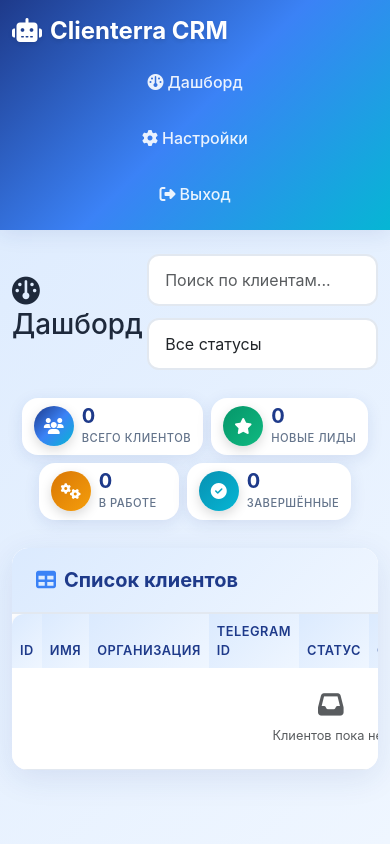
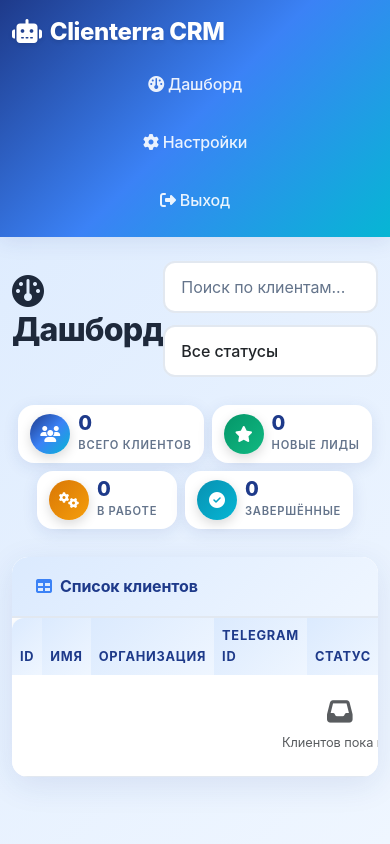
Before and after one commit to ntolkachev-gh/Clienterra-CRM, a Flask app: page / in a window 390 px wide. Run offline with Flask 3, Linux system fonts and the light colour scheme; a user stored in the database is signed in; data that the repository does not hold is empty.

Commit message:
📝 Улучшена типографика интерфейса
- Добавлен шрифт Inter с полным набором весов
- Улучшены заголовки с правильными размерами и отступами
- Оптимизированы межбуквенные интервалы (letter-spacing)
- Улучшена читаемость текста
- Адаптивная типографика для мобильных устройств
- Профессиональные настройки рендеринга шрифтов

```diff
--- a/static/css/style.css
+++ b/static/css/style.css
@@ -16,13 +16,24 @@
     --ocean-gradient-light: linear-gradient(135deg, #dbeafe 0%, #eff6ff 100%);
 }
 
+/* Импорт шрифтов */
+@import url('https://fonts.googleapis.com/css2?family=Inter:wght@300;400;500;600;700;800&display=swap');
+@import url('https://fonts.googleapis.com/css2?family=JetBrains+Mono:wght@400;500;600&display=swap');
+
 body {
     background: var(--ocean-gradient-light);
     color: var(--ocean-text);
-    font-family: 'Inter', -apple-system, BlinkMacSystemFont, 'Segoe UI', Roboto, sans-serif;
+    font-family: 'Inter', -apple-system, BlinkMacSystemFont, 'Segoe UI', Roboto, Oxygen, Ubuntu, Cantarell, sans-serif;
+    font-weight: 400;
+    font-size: 16px;
+    line-height: 1.6;
+    letter-spacing: -0.01em;
     min-height: 100vh;
     margin: 0;
     padding: 0;
+    text-rendering: optimizeLegibility;
+    -webkit-font-smoothing: antialiased;
+    -moz-osx-font-smoothing: grayscale;
 }
 
 /* Полноэкранные контейнеры */
@@ -40,6 +51,59 @@
     margin-top: 1rem;
 }
 
+/* Типографика */
+h1, h2, h3, h4, h5, h6 {
+    font-family: 'Inter', -apple-system, BlinkMacSystemFont, 'Segoe UI', Roboto, sans-serif;
+    font-weight: 700;
+    line-height: 1.2;
+    letter-spacing: -0.025em;
+    color: var(--ocean-text);
+    margin-bottom: 0.5em;
+}
+
+h1 {
+    font-size: 2.5rem;
+    font-weight: 800;
+    letter-spacing: -0.03em;
+}
+
+h2 {
+    font-size: 2rem;
+    font-weight: 700;
+    letter-spacing: -0.025em;
+}
+
+h3 {
+    font-size: 1.75rem;
+    font-weight: 600;
+    letter-spacing: -0.02em;
+}
+
+h4 {
+    font-size: 1.5rem;
+    font-weight: 600;
+    letter-spacing: -0.015em;
+}
+
+h5 {
+    font-size: 1.25rem;
+    font-weight: 600;
+    letter-spacing: -0.01em;
+}
+
+h6 {
+    font-size: 1.125rem;
+    font-weight: 600;
+    letter-spacing: -0.005em;
+}
+
+p {
+    font-size: 1rem;
+    line-height: 1.7;
+    letter-spacing: -0.005em;
+    margin-bottom: 1rem;
+}
+
 /* Навигация */
 .navbar {
     background: var(--ocean-gradient) !important;
@@ -48,10 +112,12 @@
 }
 
 .navbar-brand {
-    font-weight: 700;
-    font-size: 1.5rem;
+    font-weight: 800;
+    font-size: 1.75rem;
     color: white !important;
     text-shadow: 0 2px 4px rgba(0, 0, 0, 0.1);
+    letter-spacing: -0.02em;
+    font-family: 'Inter', -apple-system, BlinkMacSystemFont, 'Segoe UI', Roboto, sans-serif;
 }
 
 .navbar-nav .nav-link {
@@ -86,10 +152,20 @@
 .card-header {
     background: var(--ocean-gradient-light);
     border-bottom: 2px solid var(--ocean-border);
-    font-weight: 600;
+    font-weight: 700;
     color: var(--ocean-primary);
     padding: 1.25rem 1.5rem;
     border-radius: 16px 16px 0 0 !important;
+    font-size: 1.125rem;
+    letter-spacing: -0.01em;
+}
+
+.card-header h5 {
+    font-weight: 700;
+    font-size: 1.125rem;
+    letter-spacing: -0.01em;
+    margin: 0;
+    color: var(--ocean-primary);
 }
 
 .card-body {
@@ -148,17 +224,20 @@
 
 .stat-number {
     font-size: 1.75rem;
-    font-weight: 700;
+    font-weight: 800;
     color: var(--ocean-primary);
     line-height: 1;
+    letter-spacing: -0.02em;
+    font-family: 'Inter', -apple-system, BlinkMacSystemFont, 'Segoe UI', Roboto, sans-serif;
 }
 
 .stat-label {
     font-size: 0.875rem;
     color: var(--ocean-text-light);
-    font-weight: 500;
+    font-weight: 600;
     text-transform: uppercase;
-    letter-spacing: 0.5px;
+    letter-spacing: 0.75px;
+    font-family: 'Inter', -apple-system, BlinkMacSystemFont, 'Segoe UI', Roboto, sans-serif;
 }
 
 /* Старые статистические карточки (для совместимости) */
@@ -215,12 +294,22 @@
 .table th {
     background: var(--ocean-gradient-light);
     border: none;
-    font-weight: 600;
+    font-weight: 700;
     color: var(--ocean-primary);
     font-size: 0.875rem;
     padding: 1rem;
     text-transform: uppercase;
-    letter-spacing: 0.5px;
+    letter-spacing: 0.75px;
+    font-family: 'Inter', -apple-system, BlinkMacSystemFont, 'Segoe UI', Roboto, sans-serif;
+}
+
+.table td {
+    padding: 1rem;
+    border-bottom: 1px solid var(--ocean-border);
+    vertical-align: middle;
+    font-size: 0.95rem;
+    line-height: 1.5;
+    letter-spacing: -0.005em;
 }
 
 .table td {
@@ -244,8 +333,18 @@
     border-radius: 12px;
     padding: 0.75rem 1rem;
     font-size: 1rem;
+    font-family: 'Inter', -apple-system, BlinkMacSystemFont, 'Segoe UI', Roboto, sans-serif;
+    font-weight: 500;
+    line-height: 1.5;
+    letter-spacing: -0.005em;
     transition: all 0.3s ease;
     background: white;
+}
+
+.form-control::placeholder {
+    color: var(--ocean-text-light);
+    font-weight: 400;
+    letter-spacing: -0.005em;
 }
 
 .form-control:focus, .form-select:focus {
@@ -258,11 +357,15 @@
 .btn {
     border-radius: 12px;
     font-weight: 600;
+    font-family: 'Inter', -apple-system, BlinkMacSystemFont, 'Segoe UI', Roboto, sans-serif;
+    font-size: 0.95rem;
     padding: 0.75rem 1.5rem;
     transition: all 0.3s ease;
     border: none;
     position: relative;
     overflow: hidden;
+    letter-spacing: -0.01em;
+    line-height: 1.4;
 }
 
 .btn-primary {
@@ -444,6 +547,32 @@
     main.container-fluid {
         padding-left: 1rem;
         padding-right: 1rem;
+    }
+
+    /* Адаптивная типографика */
+    h1 {
+        font-size: 2rem;
+        letter-spacing: -0.025em;
+    }
+
+    h2 {
+        font-size: 1.75rem;
+        letter-spacing: -0.02em;
+    }
+
+    h3 {
+        font-size: 1.5rem;
+        letter-spacing: -0.015em;
+    }
+
+    .navbar-brand {
+        font-size: 1.5rem;
+        letter-spacing: -0.015em;
+    }
+
+    .card-header h5 {
+        font-size: 1rem;
+        letter-spacing: -0.005em;
     }
 
     .d-flex.gap-2 {
@@ -802,15 +931,21 @@
 }
 
 .activity-title {
-    font-weight: 600;
+    font-weight: 700;
     color: var(--ocean-text);
     margin-bottom: 0.25rem;
+    font-size: 1rem;
+    letter-spacing: -0.01em;
+    font-family: 'Inter', -apple-system, BlinkMacSystemFont, 'Segoe UI', Roboto, sans-serif;
 }
 
 .activity-desc {
     font-size: 0.875rem;
     color: var(--ocean-text-light);
     margin-bottom: 0.25rem;
+    font-weight: 500;
+    letter-spacing: -0.005em;
+    line-height: 1.4;
 }
 
 .activity-time {
```
